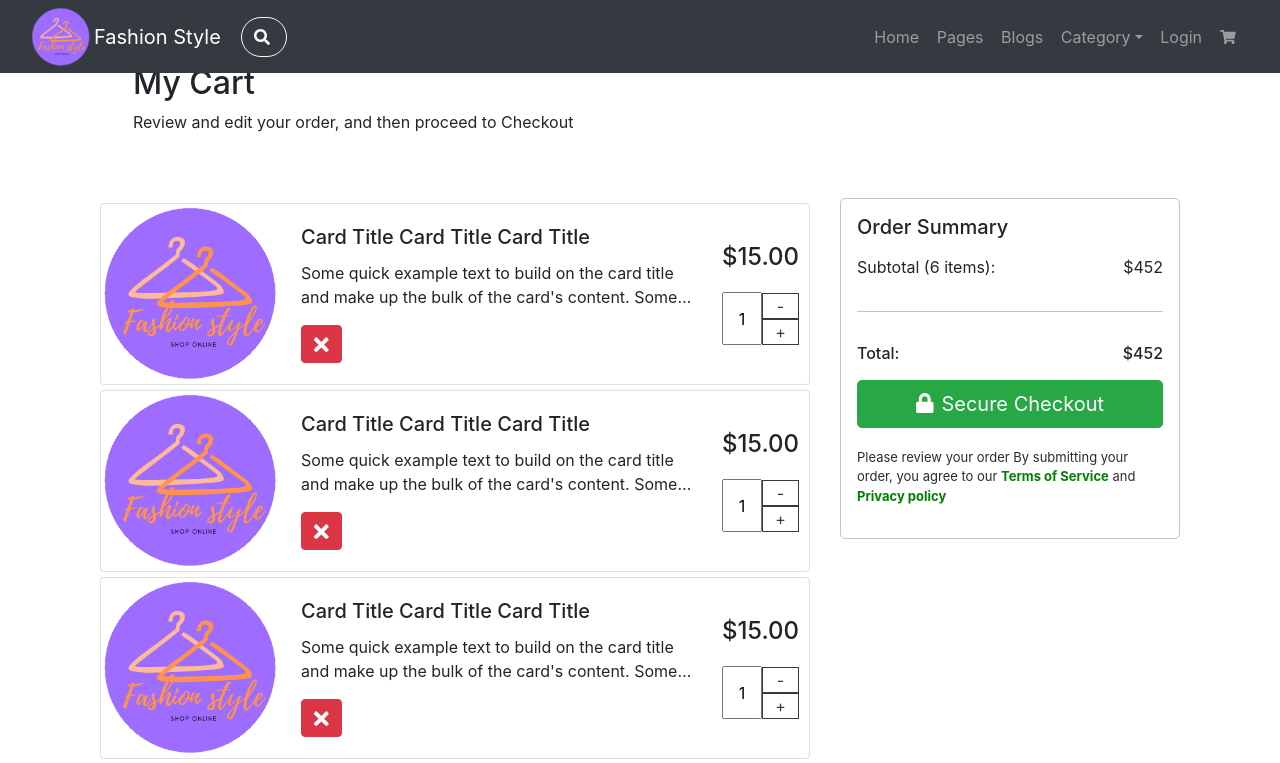
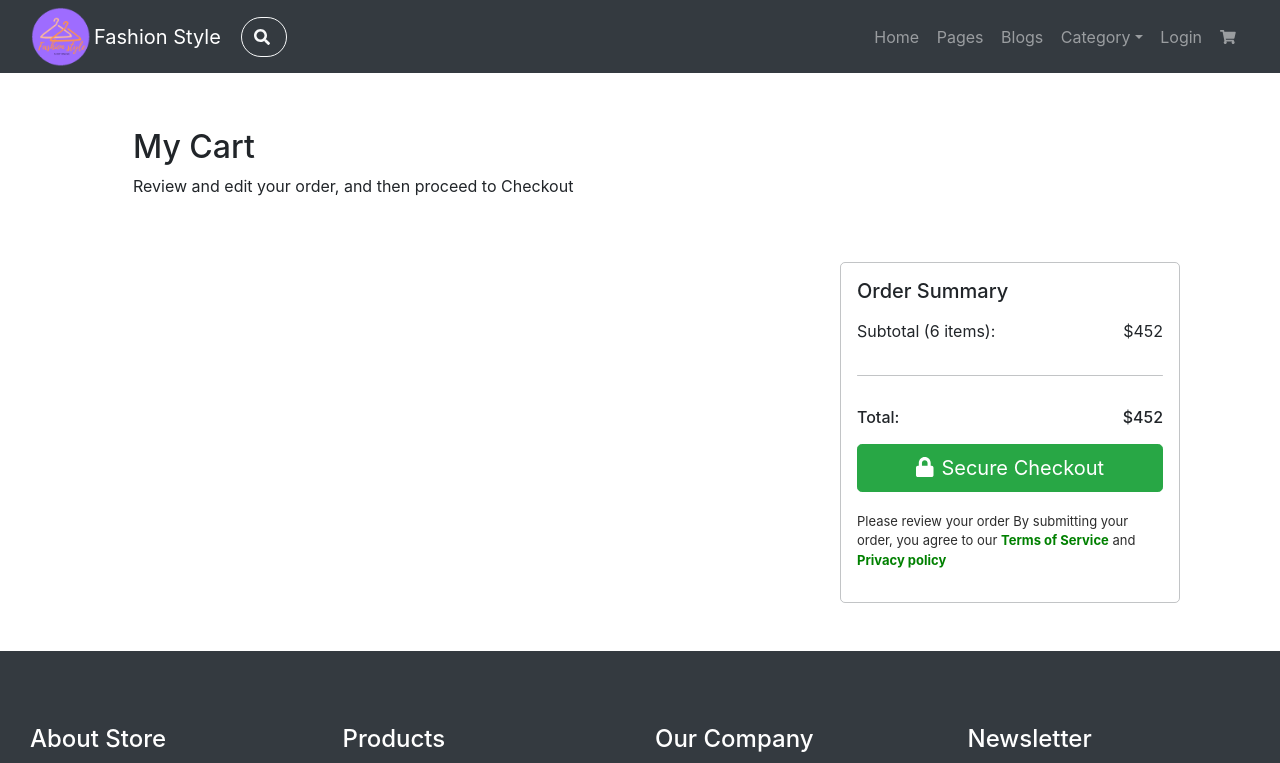
Before and after one commit to messaismael/fashion-style, a React (Create React App) app: page /cart in a window 1280 px wide. Shown: the top 763 px of the page. Built offline with nearby package versions, Linux system fonts and the light colour scheme.

Commit message:
dynamic cart page

```diff
--- a/src/components/cartComponent/cart-item.tsx
+++ b/src/components/cartComponent/cart-item.tsx
@@ -1,41 +1,42 @@
-
 import React, { useState } from 'react';
 import { Button, Card } from 'react-bootstrap';
 import { FontAwesomeIcon } from '@fortawesome/react-fontawesome'
 import { faTimes } from '@fortawesome/free-solid-svg-icons'
 
-const CartItem: React.FC = () => {
+import { Product } from '../../model/product.model';
+import { CartService } from '../../services/cart/cart.services';
+import { Link } from 'react-router-dom';
+
+const CartItem: React.FC<{ product: Product, removeFromCart?: any }> = ({ product, removeFromCart }) => {
   const [numCart, setNumCart] = useState(1);
 
-
   const handleNumCart = (num: number) => {
-    if(num !== 0){
+    if (num !== 0) {
       setNumCart(num);
     }
   }
   return (
-    <Card  className='cart-item'/* style={{ width: '18rem' }} */>
-      <Card.Img className='cart-image' variant="top" src='/images/logo.png' />
+    <Card className='cart-item'/* style={{ width: '18rem' }} */>
+      <Link to={`product/${product.id}`}>
+        <Card.Img className='cart-image' variant="top" src={product.cover || '/images/logo.png'} />
+      </Link>
       <Card.Body>
-        <Card.Title>Card Title Card Title Card Title</Card.Title>
+        <Card.Title>{product.name}</Card.Title>
         <Card.Text>
-          Some quick example text to build on the card title and make up the bulk of
-          the card's content.
-          Some quick example text to build on the card title and make up the bulk of
-          the card's content.
+          {product.description}
         </Card.Text>
-        <Button variant="danger" className='margin-auto'><FontAwesomeIcon  icon={faTimes} size="lg"/></Button>
+        <Button variant="danger" className='margin-auto' onClick={removeFromCart}><FontAwesomeIcon icon={faTimes} size="lg" /></Button>
       </Card.Body>
-        <div className='cart-qte' >
-          <h4  >$15.00</h4>
-          <div style={{ margin: "auto"}} className='d-flex justify-content-center'>
-            <input style={{width: "40px"}} className='cart-input text-center' onChange={()=>{}} value={numCart} />
-            <div>
-              <Button onClick={() => handleNumCart(numCart-1)} variant="outline-dark" className='cart-num'>-</Button>
-              <Button onClick={() => handleNumCart(numCart+1)} variant="outline-dark" className='cart-num'>+</Button>
-            </div>
+      <div className='cart-qte' >
+        <h4  >${product.price}</h4>
+        <div style={{ margin: "auto" }} className='d-flex justify-content-center'>
+          <input style={{ width: "40px" }} className='cart-input text-center' onChange={() => { }} value={numCart} />
+          <div>
+            <Button onClick={() => handleNumCart(numCart - 1)} variant="outline-dark" className='cart-num'>-</Button>
+            <Button onClick={() => handleNumCart(numCart + 1)} variant="outline-dark" className='cart-num'>+</Button>
           </div>
         </div>
+      </div>
     </Card>
   )
 }
--- a/src/components/cartComponent/index.tsx
+++ b/src/components/cartComponent/index.tsx
@@ -1,10 +1,27 @@
 
-import React from 'react';
+import React, { useEffect, useState } from 'react';
 import { Col, Container, Row } from 'react-bootstrap';
+import { Product } from '../../model/product.model';
+import { CartService } from '../../services/cart/cart.services';
 import CartItem from './cart-item';
 import CheckoutSummary from './checkoutSummary';
 
 const CartComponent: React.FC = () => {
+  const [products, setProducts] = useState<Product[]>([]);
+
+  useEffect(() => {
+    getProductCart();
+  }, []);
+
+  const getProductCart = () => {
+    const data = CartService.getItems();
+    setProducts([...data]);
+  }
+  const remove = (prod: Product) => {
+    CartService.removeItem(prod);
+    getProductCart();
+  }
+
   return (
     <Container fluid="sm" className='mt-3' >
       <div className='p-5'>
@@ -13,11 +30,9 @@ const CartComponent: React.FC = () => {
       </div>
       <Row className='mb-5' style={{ margin: 'auto' }}>
         <Col md={8}>
-          <CartItem />
-          <CartItem />
-          <CartItem />
-          <CartItem />
-          <CartItem />
+          {
+            products.map((product, i) => (<CartItem key={i} product={product} removeFromCart={() => remove(product)} />))
+          }
         </Col>
         <Col md={4}>
           <CheckoutSummary />
--- a/src/components/navbar.tsx
+++ b/src/components/navbar.tsx
@@ -27,7 +27,7 @@ const NavBar: React.FC = () => {
     })
 
     return (
-        <div id="menu-bar">
+        <div id="menu-bar" style={{ "marginBottom": 80 }}>
             <Navbar fixed="top" collapseOnSelect expand="md" bg="dark" variant="dark">
                 <Container>
                     <Navbar.Brand className="nav-logo" href="/home">
--- a/src/components/product-card.tsx
+++ b/src/components/product-card.tsx
@@ -14,6 +14,9 @@ const ProductCard: React.FC<{ product: Product }> = ({ product }) => {
 
 
   useEffect(() => {
+    if(CartService.isInCart(product)){
+      setIsInCart(true);
+    }
   }, [])
 
 
--- a/src/data.ts
+++ b/src/data.ts
@@ -38,7 +38,7 @@ const homeData = {
     {
       id: "prod-2",
       category: "Bags",
-      cover: "/images/s4img1.png",
+      cover: "/images/s1img2.jpg",
       name: "Blue shoes on a guy",
       price: 10.95
     },
@@ -59,7 +59,7 @@ const homeData = {
     {
       id: "prod-5",
       category: "Bags",
-      cover: "/images/s4img3.jpg",
+      cover: "/images/s1img3.jpg",
       name: "Blue shoes on a guy",
       price: 10.95
     },
@@ -119,7 +119,7 @@ const stockData = [
   {
     id: "prod-3",
     category: "Suit men",
-    cover: "/images/s1img3.jpg",
+    cover: "/images/s4img1.png",
     name: "Fashion style",
     price: 23.99,
     description: "Lorem ipsum dolor sit amet, consectetur adipiscing elit, sed do eiusmod tempor incididunt ut labore et dolore magna aliqua. Turpis massa tincidunt dui ut ornare lectus sit amet est. Mattis rhoncus urna neque viverra justo nec ultrices. Aliquam ultrices sagittis orci a scelerisque. In metus vulputate eu scelerisque felis imperdiet."
@@ -127,7 +127,7 @@ const stockData = [
   {
     id: "prod-4",
     category: "Shoes",
-    cover: "/images/s4img1.png",
+    cover: "/images/s4img2.gif",
     name: "Fashion style",
     price: 12.96,
     description: "Lorem ipsum dolor sit amet, consectetur adipiscing elit, sed do eiusmod tempor incididunt ut labore et dolore magna aliqua. Turpis massa tincidunt dui ut ornare lectus sit amet est. Mattis rhoncus urna neque viverra justo nec ultrices. Aliquam ultrices sagittis orci a scelerisque. In metus vulputate eu scelerisque felis imperdiet."
@@ -135,7 +135,7 @@ const stockData = [
   {
     id: "prod-5",
     category: "Dresses",
-    cover: "/images/s4img2.gif",
+    cover: "/images/s1img3.jpg",
     name: "Fashion style",
     price: 65.00,
     description: "Lorem ipsum dolor sit amet, consectetur adipiscing elit, sed do eiusmod tempor incididunt ut labore et dolore magna aliqua. Turpis massa tincidunt dui ut ornare lectus sit amet est. Mattis rhoncus urna neque viverra justo nec ultrices. Aliquam ultrices sagittis orci a scelerisque. In metus vulputate eu scelerisque felis imperdiet."
@@ -143,7 +143,7 @@ const stockData = [
   {
     id: "prod-6",
     category: "Suit men",
-    cover: "/images/s4img3.jpg",
+    cover: "/images/s4img4.jpg",
     name: "Fashion style",
     price: 25.99,
     description: "Lorem ipsum dolor sit amet, consectetur adipiscing elit, sed do eiusmod tempor incididunt ut labore et dolore magna aliqua. Turpis massa tincidunt dui ut ornare lectus sit amet est. Mattis rhoncus urna neque viverra justo nec ultrices. Aliquam ultrices sagittis orci a scelerisque. In metus vulputate eu scelerisque felis imperdiet."
--- a/src/scss/cart-item.scss
+++ b/src/scss/cart-item.scss
@@ -7,6 +7,7 @@
   .cart-image{
     width: 180px;
     height: 180px;
+    object-fit: cover;
   }
   .card-body{
     .card-title{
--- a/src/services/cart/cart.services.ts
+++ b/src/services/cart/cart.services.ts
@@ -10,11 +10,18 @@ export class CartService {
     return JSON.parse(LocalStorageService.get(this.cartName) || '[]');
   }
 
+  public static isInCart(product: Product): boolean {
+    const items = this.getItems();
+    const index = items.findIndex(r => r.id === product.id);
+
+    return index ===-1? false:true;
+  }
+
   static addItem(product: Product): { success: boolean } {
     const items = this.getItems();
     const index = items.findIndex(r => r.id === product.id);
 
-    if (index == -1) {
+    if (index === -1) {
       items.push(product);
 
       LocalStorageService.set(this.cartName, JSON.stringify(items));
```
